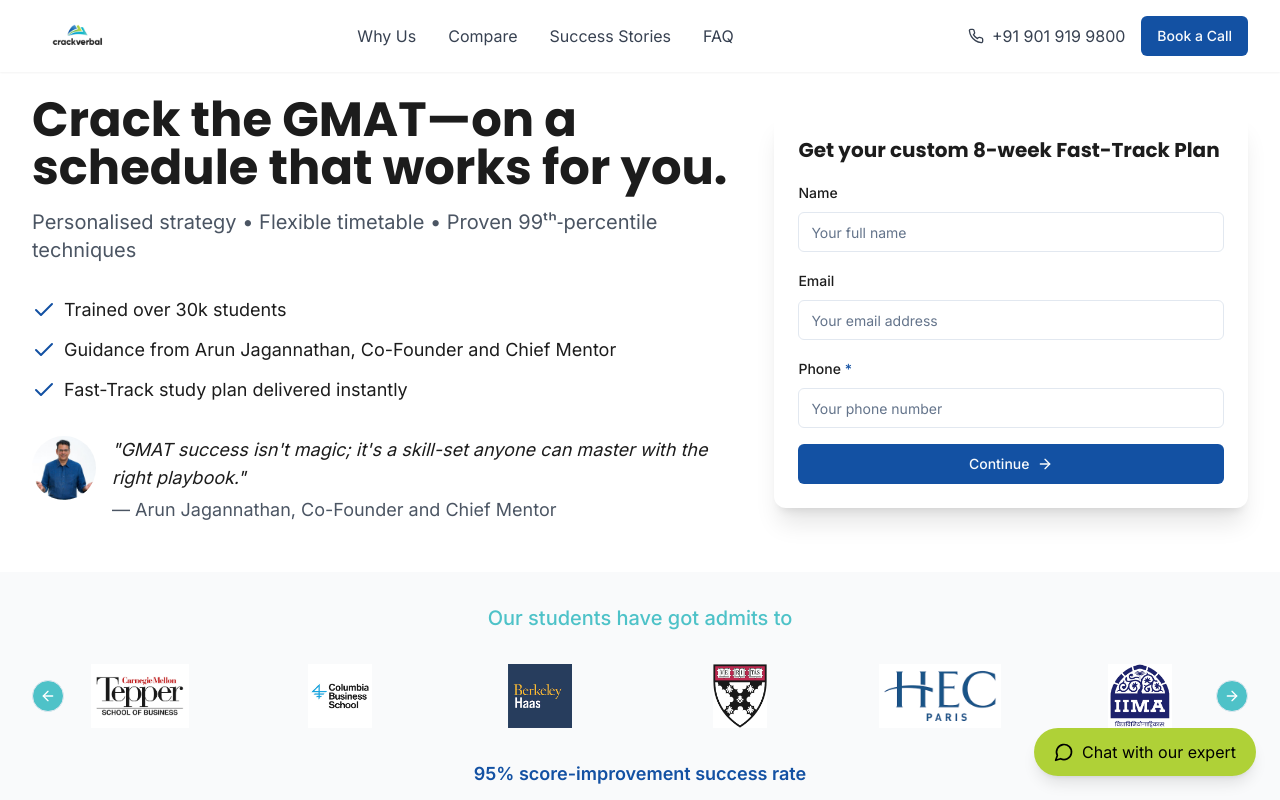
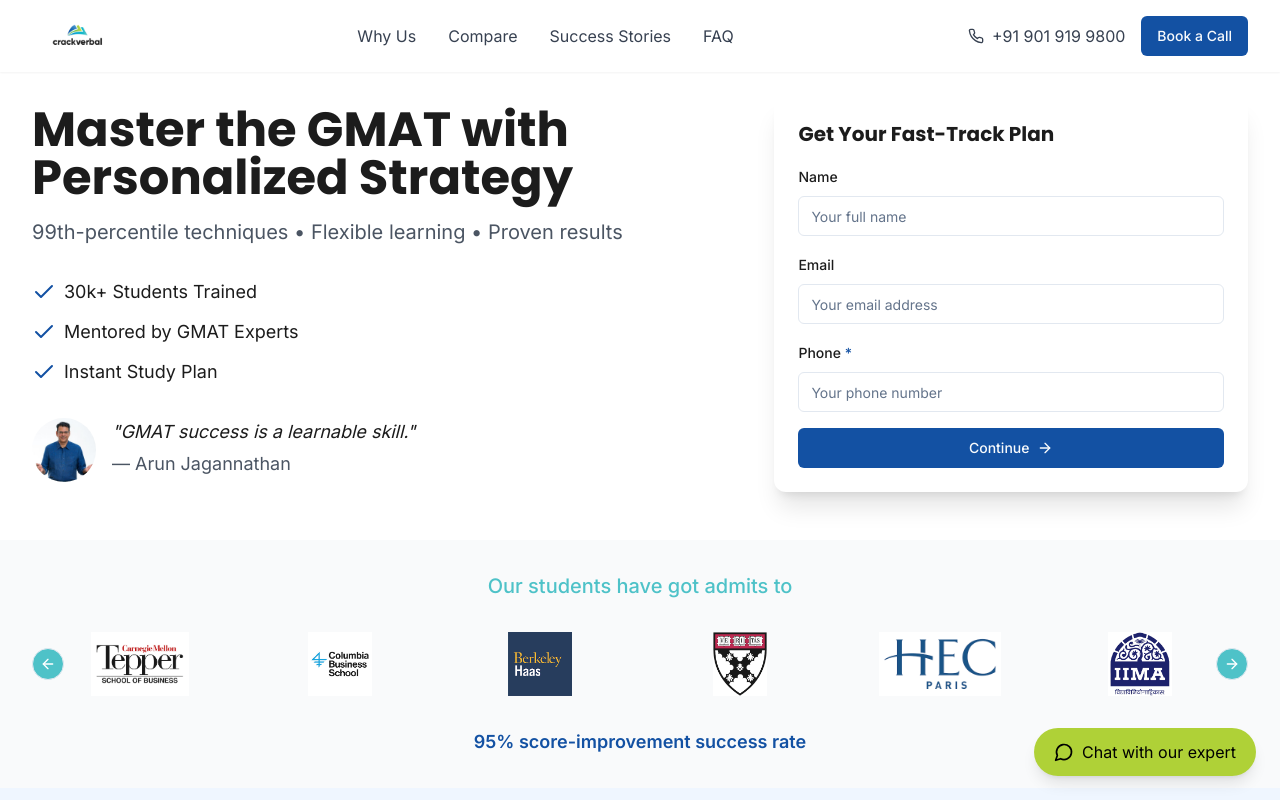
Before and after one commit to Crackverbal-Main/crackverbal-landing-launch, a React (Vite) app: page / in a window 1280 px wide. Shown: the top 800 px of the page. Built offline with nearby package versions, Linux system fonts and the light colour scheme.

Commit message:
Refactor: Improve HeroSection text content
Reduced text content in the HeroSection for better readability and visual appeal.

```diff
--- a/src/components/HeroSection.tsx
+++ b/src/components/HeroSection.tsx
@@ -55,25 +55,25 @@ const HeroSection = () => {
         <div className="w-full md:w-3/5 space-y-8">
           <div className="space-y-4">
             <h1 className="text-4xl md:text-5xl font-bold leading-tight">
-              Crack the GMAT—on a schedule that works for you.
+              Master the GMAT with Personalized Strategy
             </h1>
             <p className="text-xl text-gray-600">
-              Personalised strategy • Flexible timetable • Proven 99ᵗʰ‑percentile techniques
+              99th-percentile techniques • Flexible learning • Proven results
             </p>
           </div>
 
           <ul className="space-y-3">
             <li className="flex items-start">
               <Check className="h-6 w-6 text-primary mr-2 mt-0.5" />
-              <span className="text-lg">Trained over 30k students</span>
+              <span className="text-lg">30k+ Students Trained</span>
             </li>
             <li className="flex items-start">
               <Check className="h-6 w-6 text-primary mr-2 mt-0.5" />
-              <span className="text-lg">Guidance from Arun Jagannathan, Co-Founder and Chief Mentor</span>
+              <span className="text-lg">Mentored by GMAT Experts</span>
             </li>
             <li className="flex items-start">
               <Check className="h-6 w-6 text-primary mr-2 mt-0.5" />
-              <span className="text-lg">Fast-Track study plan delivered instantly</span>
+              <span className="text-lg">Instant Study Plan</span>
             </li>
           </ul>
 
@@ -84,8 +84,8 @@ const HeroSection = () => {
               className="w-16 h-16 rounded-full object-cover"
             />
             <blockquote className="italic text-lg">
-              "GMAT success isn't magic; it's a skill-set anyone can master with the right playbook."
-              <footer className="text-gray-600 not-italic mt-1">— Arun Jagannathan, Co-Founder and Chief Mentor</footer>
+              "GMAT success is a learnable skill."
+              <footer className="text-gray-600 not-italic mt-1">— Arun Jagannathan</footer>
             </blockquote>
           </div>
         </div>
@@ -93,7 +93,7 @@ const HeroSection = () => {
         {/* Right Column - Form */}
         <div className="w-full md:w-2/5">
           <div className="bg-white rounded-xl shadow-xl p-6">
-            <h3 className="text-xl font-bold mb-4">Get your custom 8-week Fast-Track Plan</h3>
+            <h3 className="text-xl font-bold mb-4">Get Your Fast-Track Plan</h3>
 
             <form onSubmit={handleSubmit} className="space-y-4">
               {formStep === 1 ? (
```
